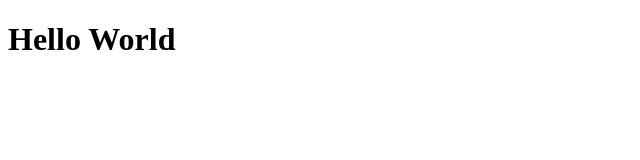
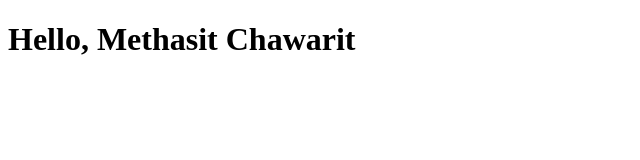
Before and after one commit to Crimsongem/myweb, a plain HTML site: page index.html in a window 1280 px wide. Shown: the whole page, without its empty margins (0-640 px from the left). Drawn offline with Linux system fonts and the light colour scheme.

Commit message:
Update Add Name in index.heml

```diff
--- a/index.html
+++ b/index.html
@@ -5,6 +5,6 @@
             <title>home</title>
     </head>
 <body>
-    <h1>Hello World</h1>
+    <h1>Hello, Methasit Chawarit</h1>
 </body>
 </html>
```
